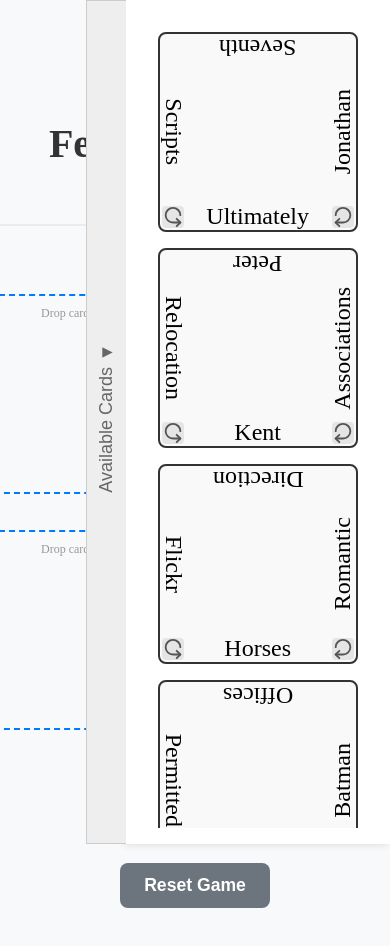
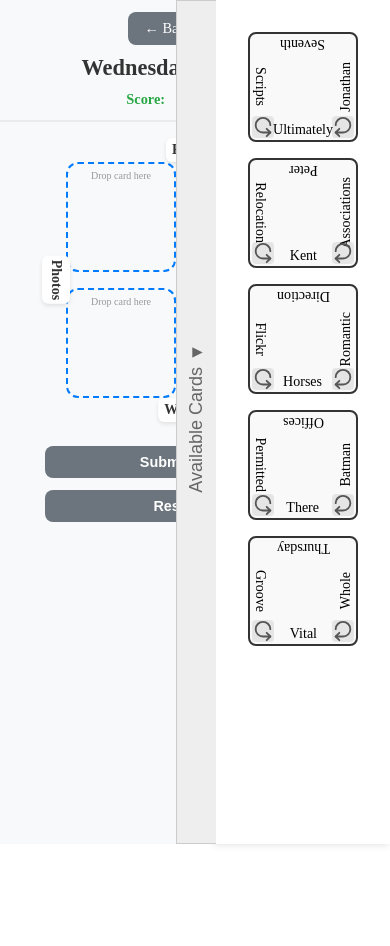
Before and after one commit to joelatwo/solo-clover, a Next.js app: page /puzzle/2-4-2026 in a window 390 px wide. Shown: the top 946 px of the page. After the commit the page ends 844 px from the top, so only its background shows below. Built offline with nearby package versions, Linux system fonts and the light colour scheme.

Commit message:
Add mobile support

```diff
--- a/src/components/Puzzle.module.css
+++ b/src/components/Puzzle.module.css
@@ -3,6 +3,7 @@
   justify-content: center;
   align-items: center;
   padding: 16px;
+  overflow: visible;
 }
 
 .puzzleGrid {
@@ -14,6 +15,7 @@
   grid-template-rows: 1fr 1fr;
   gap: var(--puzzle-grid-gap);
   padding: var(--puzzle-grid-padding);
+  overflow: visible;
 }
 
 .slot {
@@ -148,3 +150,68 @@
 .incorrect {
   border-color: red;
 }
+
+/* Mobile responsive text sizing */
+@media (max-width: 768px) {
+  .puzzle {
+    padding-left: 16px;
+    padding-right: 12px;
+  }
+
+  .puzzleGrid {
+    transform: translateX(-20px);
+  }
+
+  .clue {
+    font-size: 12px;
+  }
+
+  .words {
+    font-size: 11px;
+  }
+
+  .removeHint {
+    font-size: 9px;
+  }
+
+  .dropZone {
+    font-size: 11px;
+    padding: 8px;
+  }
+
+  .outerWordLabel {
+    padding: 6px 8px;
+  }
+}
+
+@media (max-width: 480px) {
+  .puzzle {
+    padding-left: 16px;
+    padding-right: 8px;
+  }
+
+  .puzzleGrid {
+    transform: translateX(-15px);
+  }
+
+  .clue {
+    font-size: 11px;
+  }
+
+  .words {
+    font-size: 10px;
+  }
+
+  .removeHint {
+    font-size: 8px;
+  }
+
+  .dropZone {
+    font-size: 10px;
+    padding: 6px;
+  }
+
+  .outerWordLabel {
+    padding: 4px 6px;
+  }
+}
--- a/src/components/WordPuzzleGame.module.css
+++ b/src/components/WordPuzzleGame.module.css
@@ -232,18 +232,114 @@
 }
 
 @media (max-width: 768px) {
+  .gameContainer {
+    padding: 16px;
+    padding-bottom: 80px;
+  }
+
   .header {
     flex-direction: column;
     gap: 15px;
     text-align: center;
+    padding: 16px;
+  }
+
+  .header h1 {
+    font-size: 1.8rem;
   }
 
   .scoreInfo {
     gap: 15px;
+    font-size: 1rem;
   }
 
   .controls {
     flex-direction: column;
     align-items: center;
+    gap: 12px;
+  }
+
+  .submitButton,
+  .showAnswerButton,
+  .resetButton {
+    padding: 10px 20px;
+    font-size: 1rem;
+    width: 100%;
+    max-width: 300px;
+  }
+
+  .result {
+    font-size: 1rem;
+    padding: 12px;
+  }
+
+  .gameComplete {
+    padding: 20px;
+  }
+
+  .gameComplete h2 {
+    font-size: 1.3rem;
+  }
+
+  .gameComplete p {
+    font-size: 1rem;
+  }
+
+  .loading {
+    font-size: 1rem;
+    padding: 30px;
   }
 }
+
+@media (max-width: 480px) {
+  .gameContainer {
+    padding: 12px;
+    padding-bottom: 60px;
+  }
+
+  .header {
+    padding: 12px;
+    gap: 10px;
+  }
+
+  .header h1 {
+    font-size: 1.4rem;
+  }
+
+  .scoreInfo {
+    font-size: 0.9rem;
+  }
+
+  .backButton {
+    padding: 8px 16px;
+    font-size: 0.9rem;
+  }
+
+  .submitButton,
+  .showAnswerButton,
+  .resetButton {
+    padding: 8px 16px;
+    font-size: 0.9rem;
+  }
+
+  .result {
+    font-size: 0.9rem;
+    padding: 10px;
+  }
+
+  .gameComplete {
+    padding: 15px;
+  }
+
+  .gameComplete h2 {
+    font-size: 1.1rem;
+  }
+
+  .gameComplete p {
+    font-size: 0.9rem;
+  }
+
+  .puzzle {
+    padding: 12px;
+  }
+}
--- a/src/components/WordPuzzleGame.tsx
+++ b/src/components/WordPuzzleGame.tsx
@@ -80,7 +80,6 @@ export default function WordPuzzleGame({ initialPuzzle }: Props) {
         <h1>
           {new Date().toLocaleDateString("en-US", {
             weekday: "long",
-            year: "numeric",
             month: "long",
             day: "numeric",
           })}
--- a/src/pages/globals.css
+++ b/src/pages/globals.css
@@ -22,6 +22,31 @@
   :root {
     --background: #0a0a0a;
     --foreground: #ededed;
+  }
+}
+
+/* Mobile responsive sizes */
+@media (max-width: 768px) {
+  :root {
+    --puzzle-card-size: 140px;
+    --puzzle-grid-gap: 20px;
+    --puzzle-grid-padding: 16px;
+    --outer-word-size: 16px;
+    --inner-word-size: 16px;
+    --puzzle-outer-word-distance: 16px;
+    --cardBar-size: 280px;
+  }
+}
+
+@media (max-width: 480px) {
+  :root {
+    --puzzle-card-size: 110px;
+    --puzzle-grid-gap: 16px;
+    --puzzle-grid-padding: 12px;
+    --outer-word-size: 14px;
+    --inner-word-size: 14px;
+    --puzzle-outer-word-distance: 12px;
+    --cardBar-size: 240px;
   }
 }
 
```
